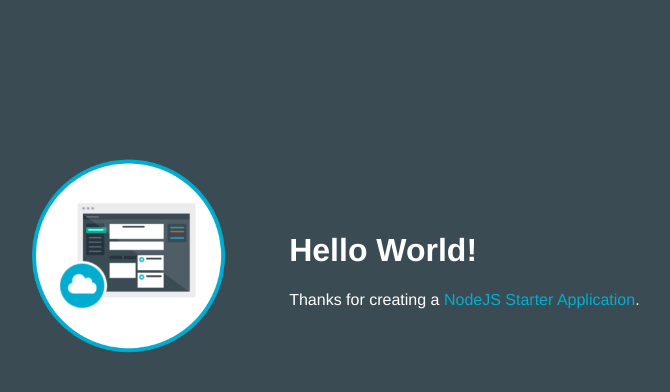
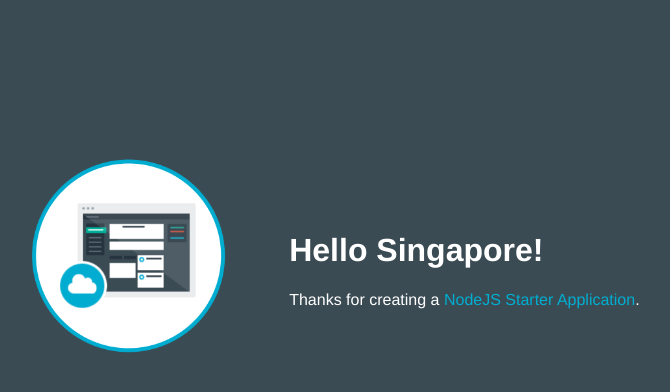
Before and after one commit to andrewyuau/mycoolappnew, a website: page public/index.html in a window 1280 px wide. Shown: the whole page, without its empty margins (253-923 px from the left). Drawn offline with Linux system fonts and the light colour scheme.

Commit message:
Update index.html
I'm in Singapore

```diff
--- a/public/index.html
+++ b/public/index.html
@@ -16,7 +16,7 @@
           <img class = "newappIcon" src="images/newapp-icon.png">
         </td>
         <td>
-          <h1 id="message">Hello World!</h1>
+          <h1 id="message">Hello Singapore!</h1>
           <p class='description'></p> Thanks for creating a <span class = "blue">NodeJS Starter Application</span>.
         </td>
       </tr>
```
